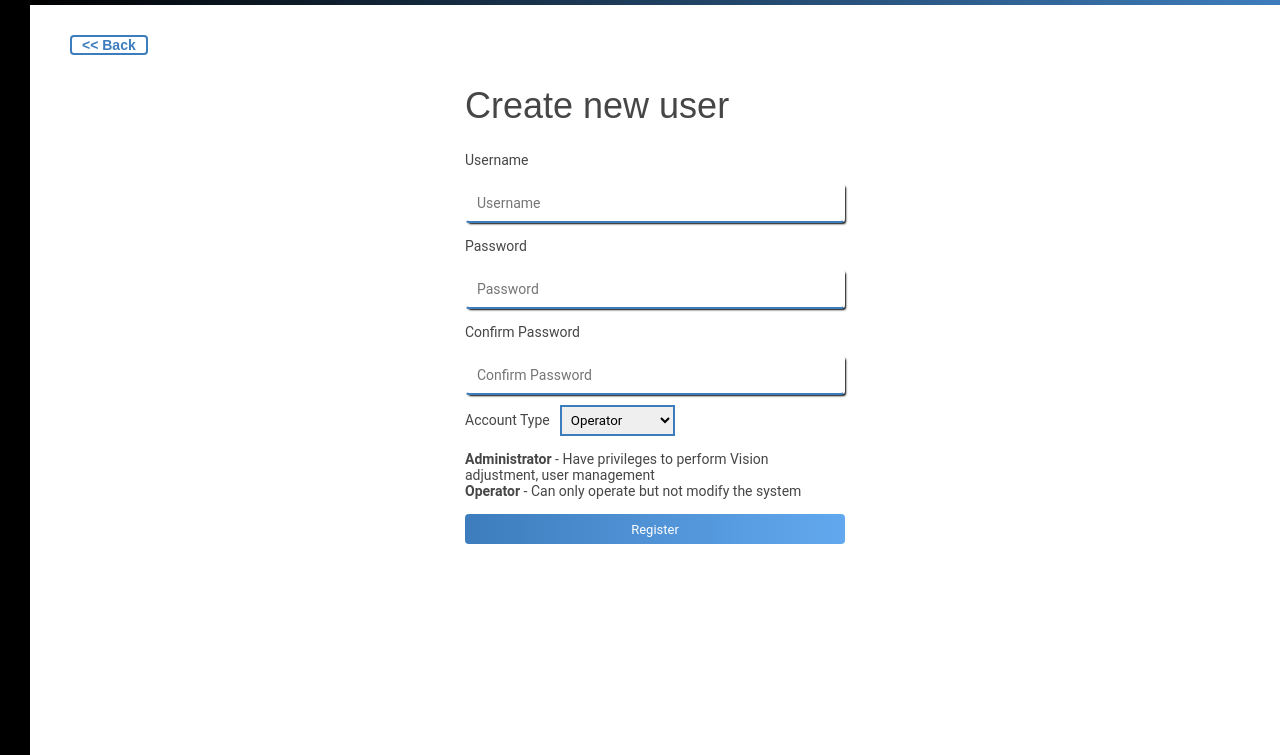
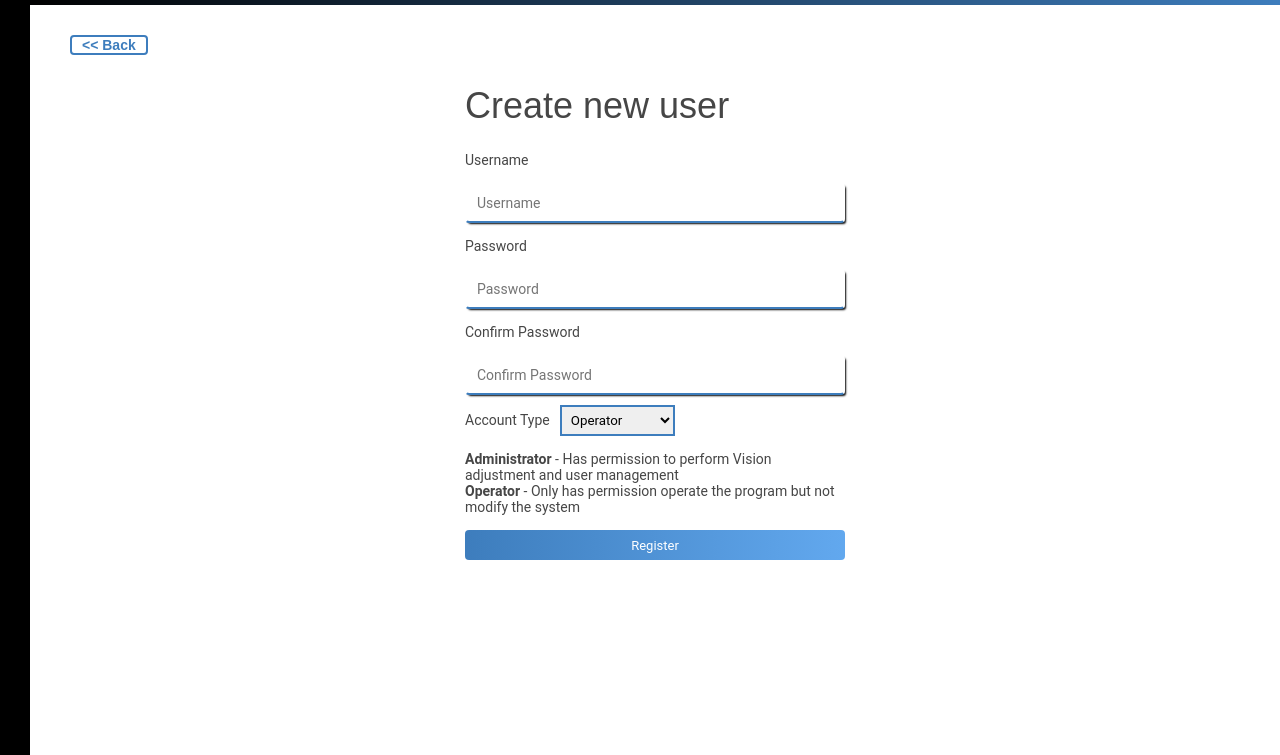
Before and after one commit to seahyx/pptc-keyence, a Flask app: template app/templates/registration.html in a window 1280 px wide. Shown: the part 31-786 px from the top of the page. Run offline with Flask 2, Linux system fonts and the light colour scheme; the template is opened without the code that fills it: values that come from a table or form of the project are taken from there, others are empty.

Commit message:
Updated user account information/description

```diff
--- a/app/templates/registration.html
+++ b/app/templates/registration.html
@@ -63,8 +63,8 @@
 
 			<!-- Additional info -->
 			<p>
-				<strong>Administrator</strong> - Have privileges to perform Vision adjustment, user management<br>
-				<strong>Operator</strong> - Can only operate but not modify the system<br>
+				<strong>Administrator</strong> - Has permission to perform Vision adjustment and user management<br>
+				<strong>Operator</strong> - Only has permission operate the program but not modify the system<br>
 			</p>
 
 			<button id='submit' type='submit' class='btn-small teal'>Register</button>
```
Also changed, not shown: README.md.
